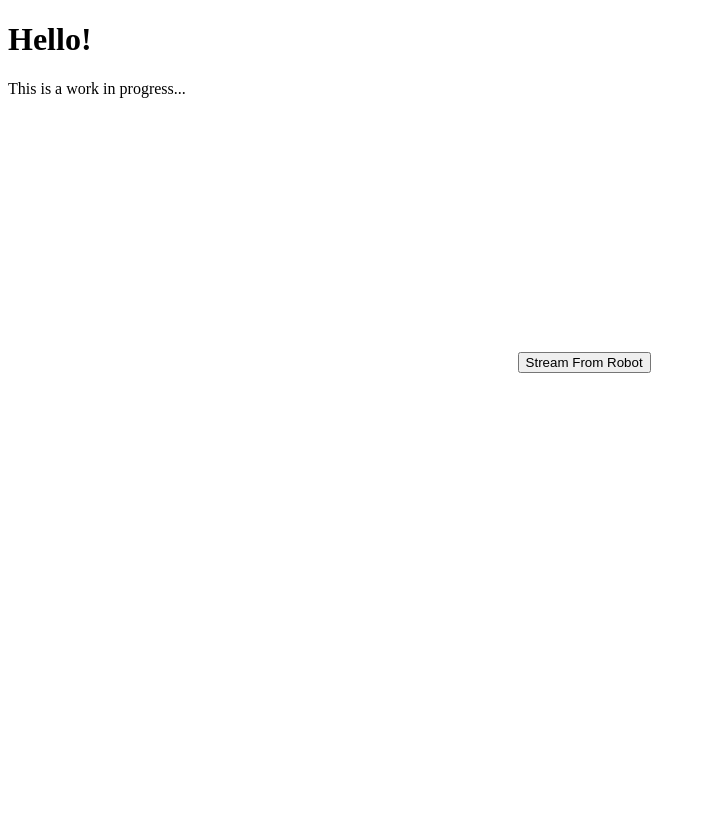
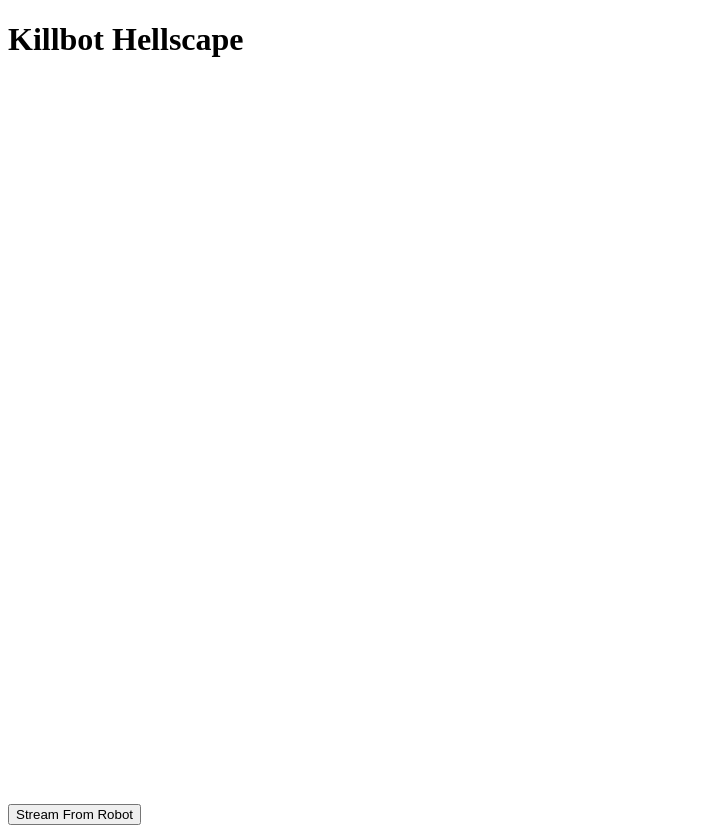
Before and after one commit to TyPetrochko/killbot_hellscape, a website: page src/web-client/index.html in a window 1280 px wide. Shown: the whole page, without its empty margins (0-706 px from the left). Before the commit the page ends 800 px from the top, so only its background shows below. Drawn offline with Linux system fonts and the light colour scheme.

Commit message:
Updated HTML, README.md

```diff
--- a/src/web-client/index.html
+++ b/src/web-client/index.html
@@ -8,9 +8,8 @@
   </head>
 
   <body>
-    <h1> Hello! </h1>
-    <p> This is a work in progress... </p>
-    <video id="video-player" autoplay muted style="width:40%;"></video>
+    <h1> Killbot Hellscape </h1>
+    <video id="video-player" autoplay width="640" height="480" muted style="width: 1200px; height: 720px"></video>
     <input type="button" id="streamButton" value="Stream From Robot"></input>
   </body>
 </html>
```
Also changed, not shown: README.md.
